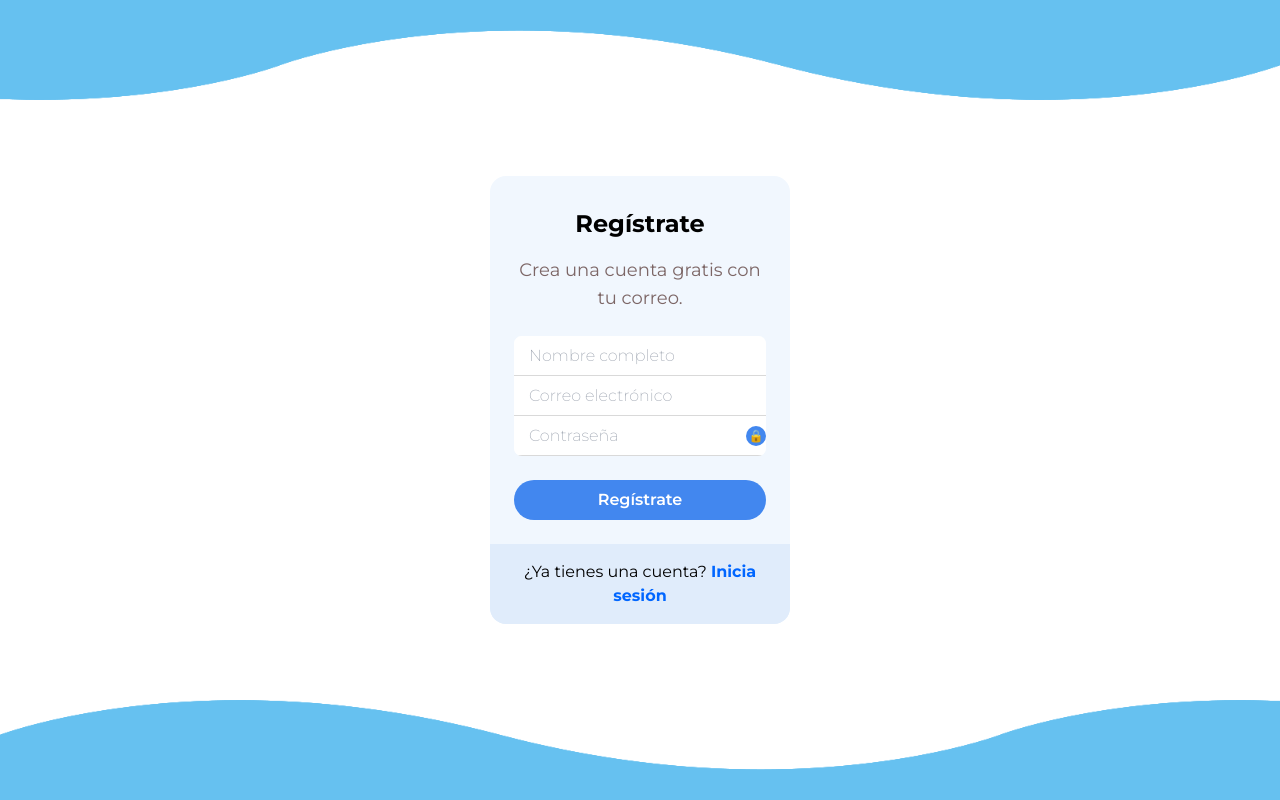
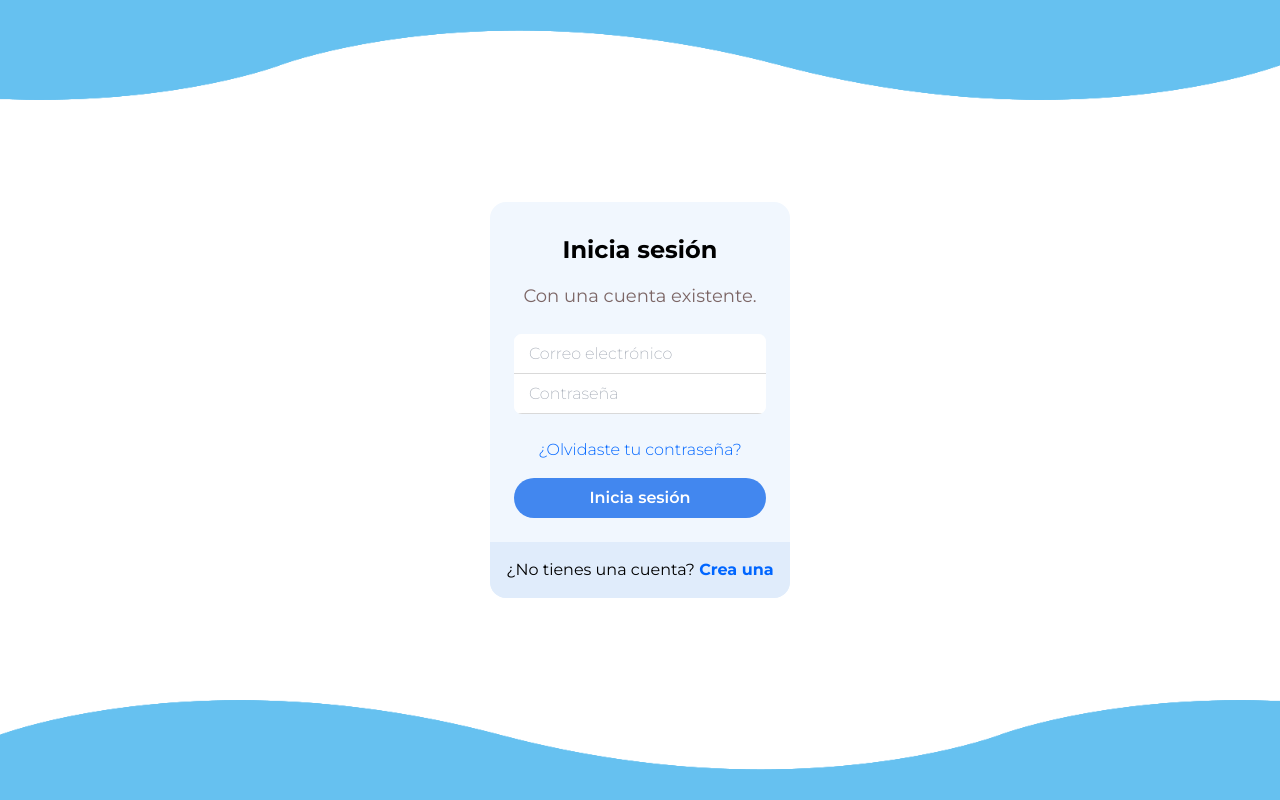
Before and after one commit to alanvviera/DentalSystem, a Next.js app: page / in a window 1280 px wide. Built offline with nearby package versions, Linux system fonts and the light colour scheme.

Commit message:
Login page updated to index page

```diff
--- a/app/page.js
+++ b/app/page.js
@@ -1,5 +1,6 @@
+import Login from "./login/page";
 import SignUp from "./signup/page";
 
 export default function Home() {
-  return <SignUp />;
+  return <Login />;
 }
```
